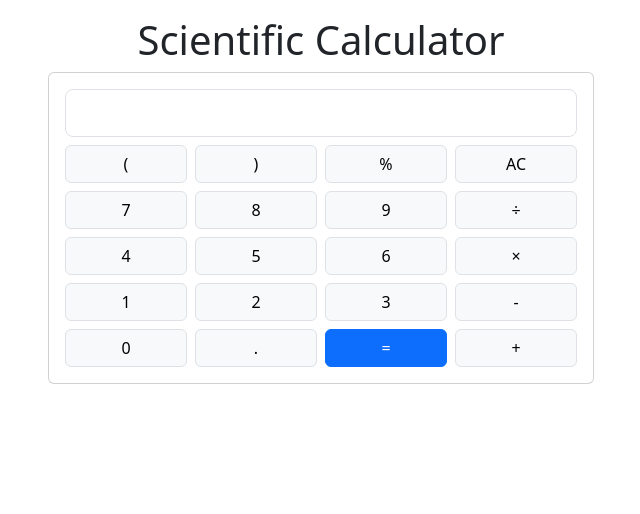
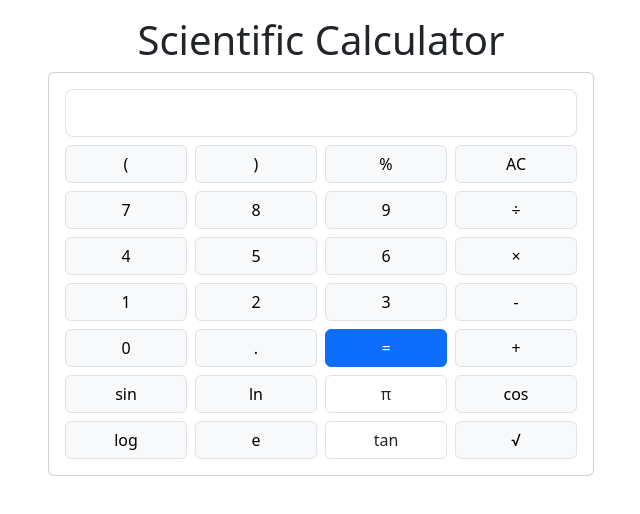
Before and after one commit to DralenFritz/scientific-calculator, a plain HTML site: page src/index.html in a window 1280 px wide. Both pictures are taken after a click on the button "AC". Shown: the whole page, without its empty margins (319-959 px from the left). Drawn offline with nearby package versions, Linux system fonts and the light colour scheme.

Commit message:
implemented a few scientific functions

```diff
--- a/src/index.html
+++ b/src/index.html
@@ -90,6 +90,33 @@
                             <div class="col-3">
                                 <button type="button" class="btn btn-light w-100 mt-2 border">+</button>
                             </div>
+
+
+                            <div class="col-3">
+                                <button type="button" class="btn btn-light w-100 mt-2 border">sin</button>
+                            </div>
+                            <div class="col-3">
+                                <button type="button" class="btn btn-light w-100 mt-2 border">ln</button>
+                            </div>
+                            <div class="col-3">
+                                <button type="button" class="btn w-100 mt-2 border">π</button>
+                            </div>
+                            <div class="col-3">
+                                <button type="button" class="btn btn-light w-100 mt-2 border">cos</button>
+                            </div>
+
+                            <div class="col-3">
+                                <button type="button" class="btn btn-light w-100 mt-2 border">log</button>
+                            </div>
+                            <div class="col-3">
+                                <button type="button" class="btn btn-light w-100 mt-2 border">e</button>
+                            </div>
+                            <div class="col-3">
+                                <button type="button" class="btn w-100 mt-2 border">tan</button>
+                            </div>
+                            <div class="col-3">
+                                <button type="button" class="btn btn-light w-100 mt-2 border">√</button>
+                            </div>
                         </div>
                     </div>
 
--- a/src/main.js
+++ b/src/main.js
@@ -9,7 +9,16 @@ function evaluateResult() {
     const convertedValue = currentValue
         .replaceAll('×','*')
         .replaceAll('÷','/')
-        .replaceAll('%', '*0.01');
+        .replaceAll('%', '*0.01')
+        .replaceAll('sin','Math.sin')
+        .replaceAll('cos','Math.cos')
+        .replaceAll('ln','Math.log')
+        .replaceAll('π','Math.PI')
+        .replaceAll('log', 'Math.log10')
+        .replaceAll('e', 'Math.E')
+        .replaceAll('tan', 'Math.tan')
+        .replaceAll('√','Math.sqrt');
+
     const result = eval(convertedValue);
     currentValue = result.toString();
     display.value = currentValue;
@@ -19,6 +28,7 @@ for (const button of buttons) {
     button.addEventListener("click", () => {
         const value = button.innerHTML;
 
+        try {
             if (value === "AC") {
             currentValue = "";
             display.value = currentValue;
@@ -30,6 +40,13 @@ for (const button of buttons) {
                 currentValue += value;
                 display.value = currentValue;
             }
+        } catch(err) {
+            console.error(err);
+            currentValue = "ERROR";
+            display.value = currentValue;
+        }
+
+
 
     })
 }
```
Lines whose indentation alone changed are shown as unchanged.
